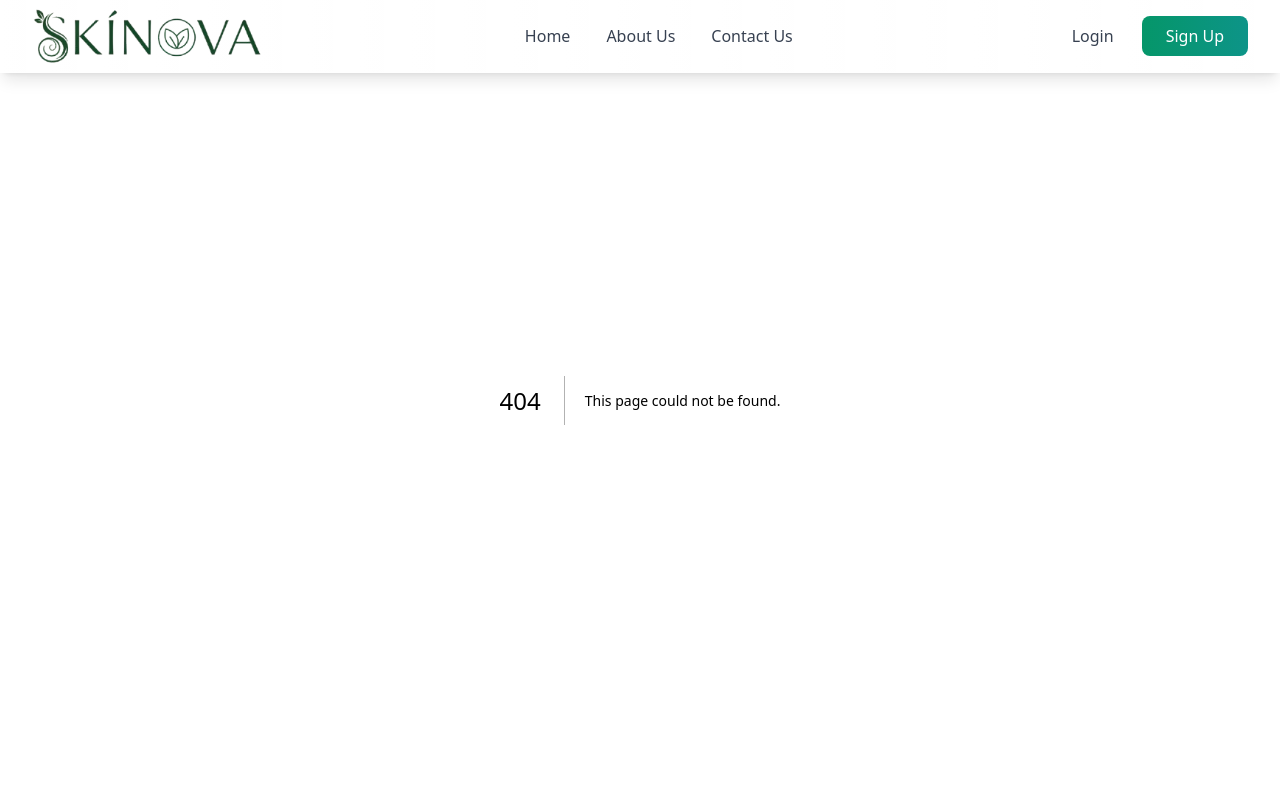
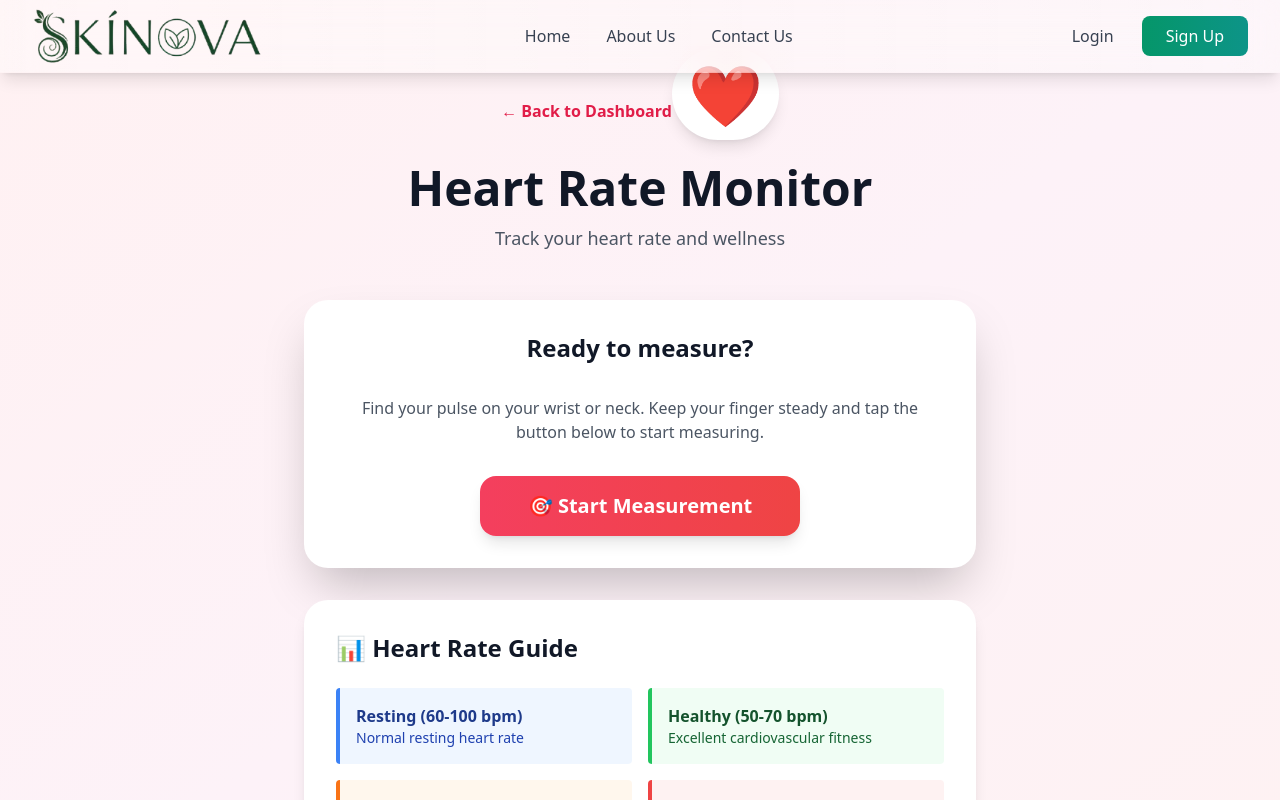
Before and after one commit to Janith0113/SkinNova, a Next.js app in the folder frontend/: page /patient/heartrate-check in a window 1280 px wide. Before the commit this address had no page. Shown: the top 800 px of the page. Built offline with nearby package versions, Linux system fonts and the light colour scheme.

Commit message:
add heart rate detection button for patient dashboard

```diff
--- a/frontend/app/patient/dashboard/page.tsx
+++ b/frontend/app/patient/dashboard/page.tsx
@@ -1033,6 +1033,13 @@ export default function PatientDashboard() {
                 className="w-full rounded-2xl bg-emerald-700 hover:bg-emerald-900 text-white text-sm font-semibold px-4 py-3 shadow-lg hover:shadow-2xl hover:scale-105 transition-all"
               >
                 ⚠️ {selectedDisease === 'psoriasis' ? 'Risk analysis' : `Ask a doctor`}
+              </button>
+
+              <button
+                onClick={() => window.location.href = 'http://172.20.10.6'}
+                className="w-full rounded-2xl bg-rose-600 hover:bg-rose-700 text-white text-sm font-semibold px-4 py-3 shadow-lg hover:shadow-2xl hover:scale-105 transition-all flex items-center justify-center gap-2"
+              >
+                ❤️ Heart Rate Check
               </button>
             </div>
 
--- /dev/null
+++ b/frontend/app/patient/heartrate-check/page.tsx
@@ -0,0 +1,201 @@
+"use client";
+import { useState } from "react";
+import { useRouter } from "next/navigation";
+import Link from "next/link";
+
+export default function HeartRateCheckPage() {
+  const router = useRouter();
+  const [heartRate, setHeartRate] = useState<number | null>(null);
+  const [measuring, setMeasuring] = useState(false);
+  const [status, setStatus] = useState<"idle" | "measuring" | "complete">("idle");
+  const [notes, setNotes] = useState("");
+  const [savedReadings, setSavedReadings] = useState<
+    Array<{ rate: number; timestamp: string; notes: string }>
+  >([]);
+
+  const startMeasurement = async () => {
+    setMeasuring(true);
+    setStatus("measuring");
+
+    // Simulate heart rate measurement over 15 seconds
+    await new Promise((resolve) => setTimeout(resolve, 500));
+
+    // Generate realistic heart rate (60-100 bpm)
+    const simulatedRate = Math.floor(Math.random() * (100 - 60 + 1)) + 60;
+    setHeartRate(simulatedRate);
+    setStatus("complete");
+    setMeasuring(false);
+  };
+
+  const saveReading = () => {
+    if (heartRate !== null) {
+      const newReading = {
+        rate: heartRate,
+        timestamp: new Date().toLocaleString(),
+        notes: notes,
+      };
+      setSavedReadings([newReading, ...savedReadings]);
+      setHeartRate(null);
+      setNotes("");
+      setStatus("idle");
+      alert("✅ Heart rate reading saved successfully!");
+    }
+  };
+
+  const getHeartRateStatus = (rate: number) => {
+    if (rate < 60) return { label: "Low", color: "text-blue-600", bg: "bg-blue-50" };
+    if (rate <= 100) return { label: "Normal", color: "text-green-600", bg: "bg-green-50" };
+    if (rate <= 120) return { label: "Elevated", color: "text-orange-600", bg: "bg-orange-50" };
+    return { label: "High", color: "text-red-600", bg: "bg-red-50" };
+  };
+
+  const rateStatus = heartRate ? getHeartRateStatus(heartRate) : null;
+
+  return (
+    <div className="min-h-screen bg-gradient-to-br from-rose-50 via-pink-50 to-red-50 py-12 px-4 sm:px-6 lg:px-8">
+      <div className="max-w-2xl mx-auto">
+        {/* Header */}
+        <div className="text-center mb-12">
+          <Link href="/patient/dashboard" className="inline-flex items-center gap-2 text-rose-600 hover:text-rose-700 font-semibold mb-6">
+            ← Back to Dashboard
+          </Link>
+          <div className="inline-block p-4 bg-white rounded-full shadow-lg mb-6">
+            <span className="text-6xl">❤️</span>
+          </div>
+          <h1 className="text-5xl font-bold text-gray-900 mb-3">Heart Rate Monitor</h1>
+          <p className="text-gray-600 text-lg">Track your heart rate and wellness</p>
+        </div>
+
+        {/* Main Measurement Card */}
+        <div className="bg-white rounded-3xl shadow-2xl p-8 mb-8">
+          <div className="text-center space-y-8">
+            {status === "idle" && (
+              <>
+                <h2 className="text-2xl font-bold text-gray-900">Ready to measure?</h2>
+                <p className="text-gray-600">
+                  Find your pulse on your wrist or neck. Keep your finger steady and tap the button below to start measuring.
+                </p>
+                <button
+                  onClick={startMeasurement}
+                  disabled={measuring}
+                  className="mx-auto px-12 py-4 bg-gradient-to-r from-rose-500 to-red-500 text-white font-bold text-xl rounded-2xl shadow-lg hover:shadow-xl hover:scale-105 transition-all disabled:opacity-50 disabled:cursor-not-allowed"
+                >
+                  {measuring ? "Measuring..." : "🎯 Start Measurement"}
+                </button>
+              </>
+            )}
+
+            {status === "measuring" && (
+              <>
+                <div className="space-y-4">
+                  <p className="text-gray-600 font-semibold">Measuring heart rate...</p>
+                  <div className="flex justify-center gap-2">
+                    <div className="w-3 h-3 bg-rose-500 rounded-full animate-pulse"></div>
+                    <div className="w-3 h-3 bg-rose-500 rounded-full animate-pulse" style={{ animationDelay: "0.2s" }}></div>
+                    <div className="w-3 h-3 bg-rose-500 rounded-full animate-pulse" style={{ animationDelay: "0.4s" }}></div>
+                  </div>
+                  <p className="text-sm text-gray-500">Keep your finger steady for accurate reading...</p>
+                </div>
+              </>
+            )}
+
+            {status === "complete" && heartRate !== null && (
+              <>
+                <div className={`p-8 rounded-2xl ${rateStatus?.bg}`}>
+                  <p className="text-gray-600 font-semibold mb-2">Your Heart Rate</p>
+                  <div className="flex items-center justify-center gap-3 mb-4">
+                    <span className={`text-7xl font-bold ${rateStatus?.color}`}>
+                      {heartRate}
+                    </span>
+                    <span className="text-2xl text-gray-600">bpm</span>
+                  </div>
+                  <p className={`text-lg font-bold ${rateStatus?.color}`}>
+                    {rateStatus?.label} Heart Rate
+                  </p>
+                </div>
+
+                <div className="bg-gray-50 rounded-2xl p-6 text-left">
+                  <label className="block text-sm font-semibold text-gray-700 mb-3">
+                    📝 Add Notes (Optional)
+                  </label>
+                  <textarea
+                    value={notes}
+                    onChange={(e) => setNotes(e.target.value)}
+                    placeholder="e.g., After exercise, feeling anxious, etc."
+                    className="w-full p-4 border-2 border-gray-300 rounded-lg focus:border-rose-500 focus:outline-none resize-none"
+                    rows={3}
+                  />
+                </div>
+
+                <div className="flex gap-4">
+                  <button
+                    onClick={() => {
+                      setHeartRate(null);
+                      setStatus("idle");
+                    }}
+                    className="flex-1 px-6 py-3 bg-gray-200 hover:bg-gray-300 text-gray-900 font-bold rounded-xl transition-all"
+                  >
+                    ↻ Measure Again
+                  </button>
+                  <button
+                    onClick={saveReading}
+                    className="flex-1 px-6 py-3 bg-gradient-to-r from-green-500 to-emerald-500 hover:from-green-600 hover:to-emerald-600 text-white font-bold rounded-xl shadow-lg hover:shadow-xl transition-all"
+                  >
+                    💾 Save Reading
+                  </button>
+                </div>
+              </>
+            )}
+          </div>
+        </div>
+
+        {/* Heart Rate Guide */}
+        <div className="bg-white rounded-3xl shadow-lg p-8 mb-8">
+          <h3 className="text-2xl font-bold text-gray-900 mb-6">📊 Heart Rate Guide</h3>
+          <div className="grid grid-cols-1 sm:grid-cols-2 gap-4">
+            <div className="bg-blue-50 border-l-4 border-blue-500 p-4 rounded">
+              <p className="font-bold text-blue-900">Resting (60-100 bpm)</p>
+              <p className="text-sm text-blue-800">Normal resting heart rate</p>
+            </div>
+            <div className="bg-green-50 border-l-4 border-green-500 p-4 rounded">
+              <p className="font-bold text-green-900">Healthy (50-70 bpm)</p>
+              <p className="text-sm text-green-800">Excellent cardiovascular fitness</p>
+            </div>
+            <div className="bg-orange-50 border-l-4 border-orange-500 p-4 rounded">
+              <p className="font-bold text-orange-900">Elevated (100-120 bpm)</p>
+              <p className="text-sm text-orange-800">After exercise or stress</p>
+            </div>
+            <div className="bg-red-50 border-l-4 border-red-500 p-4 rounded">
+              <p className="font-bold text-red-900">High (120+ bpm)</p>
+              <p className="text-sm text-red-800">Seek medical advice if persistent</p>
+            </div>
+          </div>
+        </div>
+
+        {/* Saved Readings */}
+        {savedReadings.length > 0 && (
+          <div className="bg-white rounded-3xl shadow-lg p-8">
+            <h3 className="text-2xl font-bold text-gray-900 mb-6">📈 Saved Readings</h3>
+            <div className="space-y-3">
+              {savedReadings.map((reading, idx) => (
+                <div key={idx} className="flex items-center justify-between bg-gray-50 p-4 rounded-xl border-l-4 border-rose-500">
+                  <div>
+                    <p className="font-bold text-gray-900 flex items-center gap-2">
+                      <span className="text-2xl">❤️</span>
+                      <span>{reading.rate} bpm</span>
+                    </p>
+                    <p className="text-sm text-gray-600">{reading.timestamp}</p>
+                    {reading.notes && <p className="text-sm text-gray-700 mt-1">📝 {reading.notes}</p>}
+                  </div>
+                  <div className={`text-lg font-bold ${getHeartRateStatus(reading.rate).color}`}>
+                    {getHeartRateStatus(reading.rate).label}
+                  </div>
+                </div>
+              ))}
+            </div>
+          </div>
+        )}
+      </div>
+    </div>
+  );
+}
```
